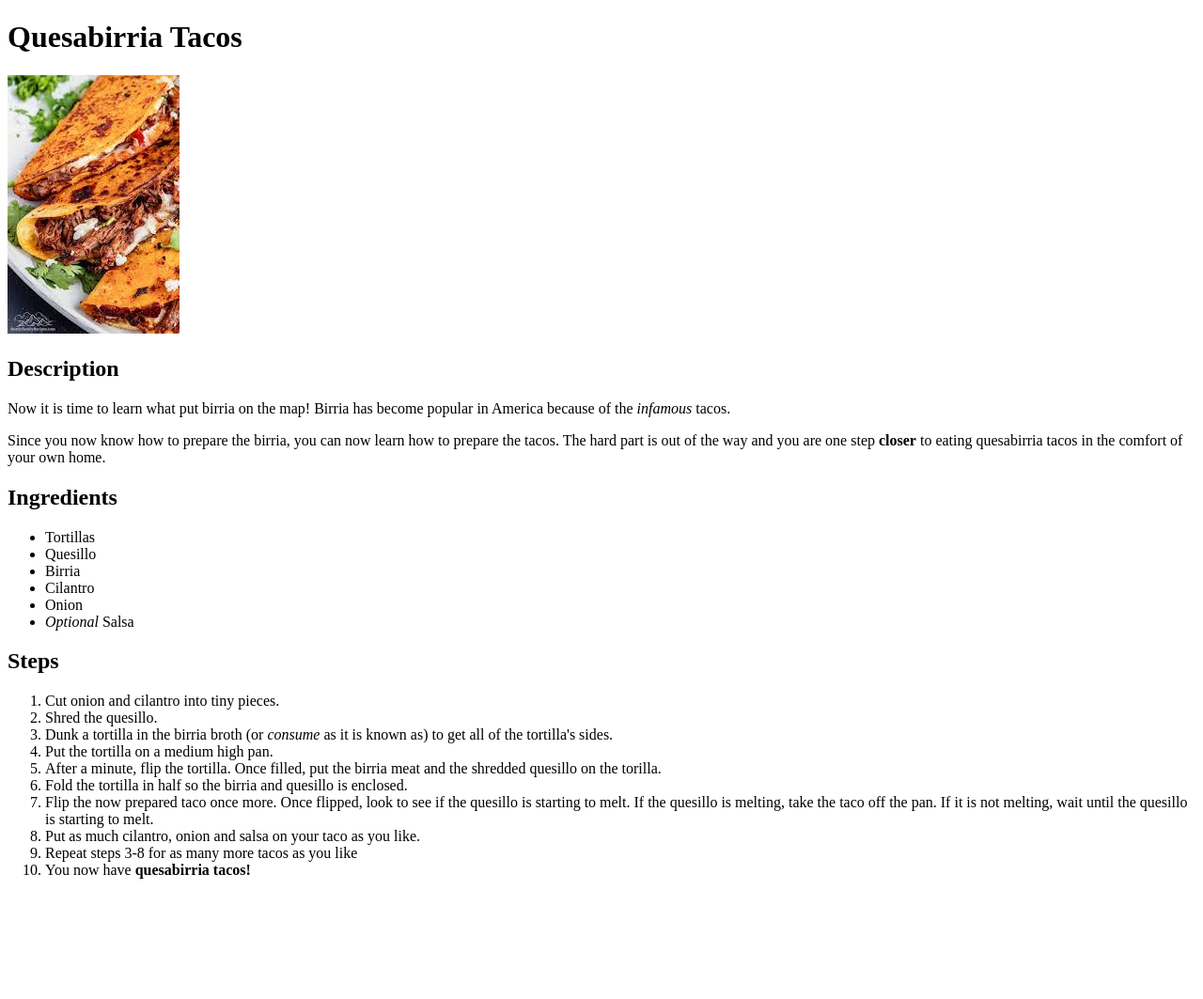
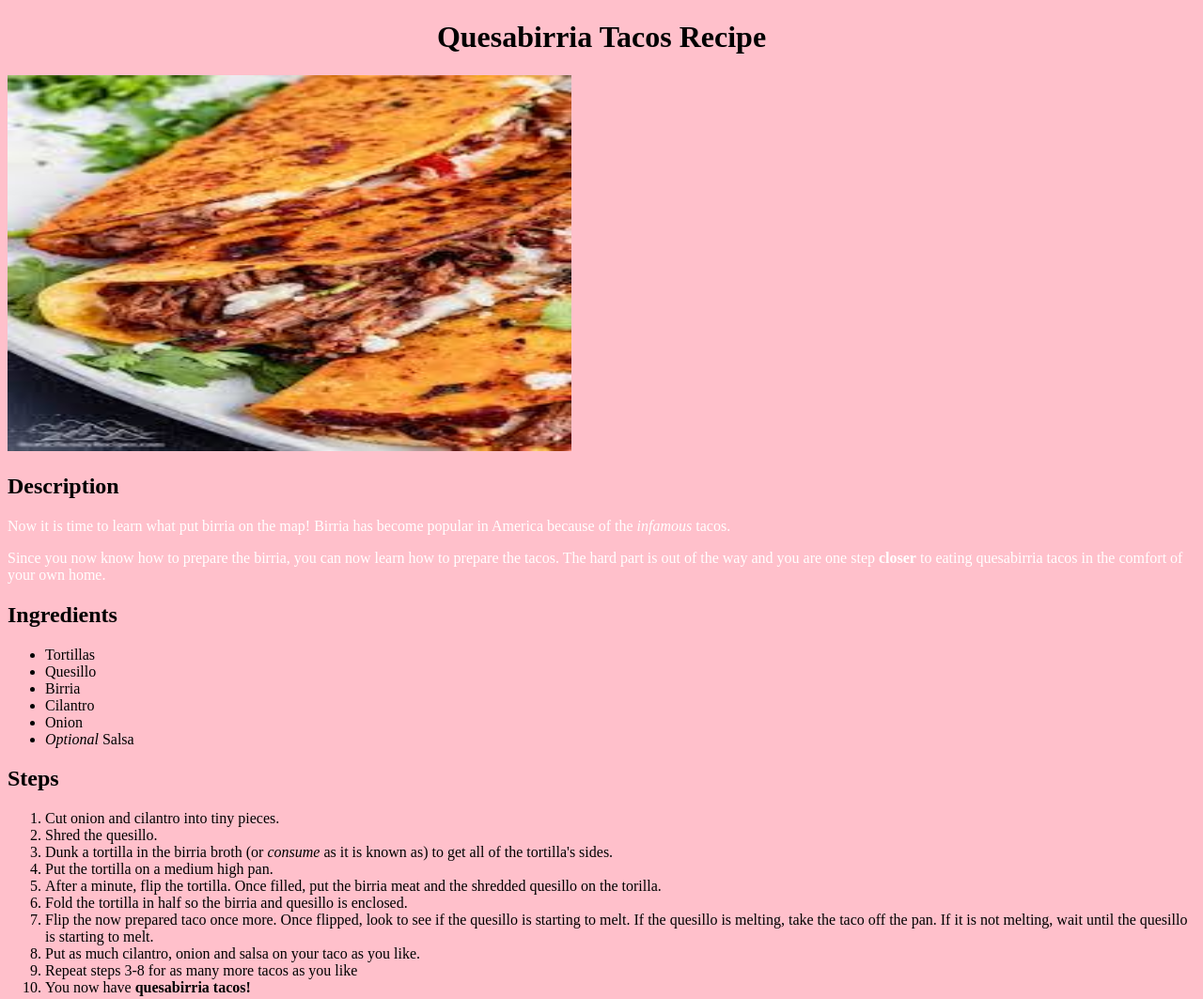
Before and after one commit to AlejandraO1/odin-recipes, a plain HTML site: page recipes/quesabirriatacos.html in a window 1280 px wide. Shown: the whole page at 94% size. Before the commit the page ends 951 px from the top, so only its background shows below. Drawn offline with Linux system fonts and the light colour scheme; files that its build step writes are made by us from their sources.

Commit message:
Finished editing CSS to HTML pages

```diff
--- a/recipes/quesabirriatacos.html
+++ b/recipes/quesabirriatacos.html
@@ -3,10 +3,10 @@
     <head>
         <meta Charset = "utf- 8">
         <title> Quesabirria Tacos </title>
-        <link rel = "stylesheet" href = "styles.css">
+        <link rel = "stylesheet" href = "../styles.css">
     </head>
     <body>
-        <h1> Quesabirria Tacos</h1>
+        <h1> Quesabirria Tacos Recipe</h1>
         <img src = "../recipeimages/quesabirria.jpg"
         <p><h2> Description </h2> </p>
         <p> Now it is time to learn what put birria on the map! Birria has become popular in America because of the <em>infamous</em> tacos. </p>
--- a/styles.css
+++ b/styles.css
@@ -0,0 +1,22 @@
+body {
+    background-color: pink;
+}
+
+img {
+    height:400px;
+    width: 600px;
+
+}
+
+p {
+    color: white;
+}
+
+h1 {
+    text-align: center;
+    font-family: "Times New Roman", sans-serif
+}
+
+.abc {
+    font-size: 36px;
+}
```
Also changed, not shown: index.html (+4 -4 lines), recipes/birria.html (+1 -1 lines), recipes/grilledcheese.html (+1 -1 lines).
